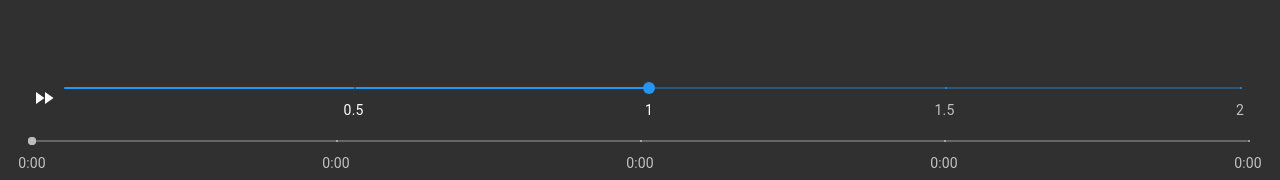
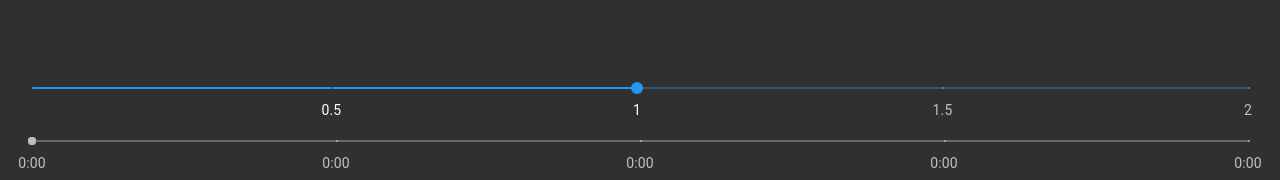
Before and after one commit to ysirman/viphkee, a React (Create React App) app: page / in a window 1280 px wide. Shown: the part 450-630 px from the top of the page. Built offline with nearby package versions, Linux system fonts and the light colour scheme.

Commit message:
remove playbackRate icon

```diff
--- a/src/components/PlayerConfig/PlaybackRate.tsx
+++ b/src/components/PlayerConfig/PlaybackRate.tsx
@@ -4,9 +4,6 @@ import PlayerContext from "../../contexts/PlayerContext";
 import { updatePlayerConfig } from "../../actions/playerConfig";
 
 import Slider from "@material-ui/core/Slider";
-import Grid from "@material-ui/core/Grid";
-
-import FastForwardIcon from "@material-ui/icons/FastForward";
 
 const PlaybackRate: React.FC = () => {
   const { state, dispatch } = useContext(PlayerContext);
@@ -24,11 +21,7 @@ const PlaybackRate: React.FC = () => {
   };
 
   return (
-    <Grid container item xs spacing={1} alignItems="center">
-      <Grid item>
-        <FastForwardIcon />
-      </Grid>
-      <Grid item xs>
+    <>
       <Slider
         min={0.01}
         max={2}
@@ -44,8 +37,7 @@ const PlaybackRate: React.FC = () => {
         value={playerConfig.playbackRate}
         onChange={handlePlaybackRate}
       />
-      </Grid>
-    </Grid>
+    </>
   );
 };
 export default PlaybackRate;
```
Lines whose indentation alone changed are shown as unchanged.
